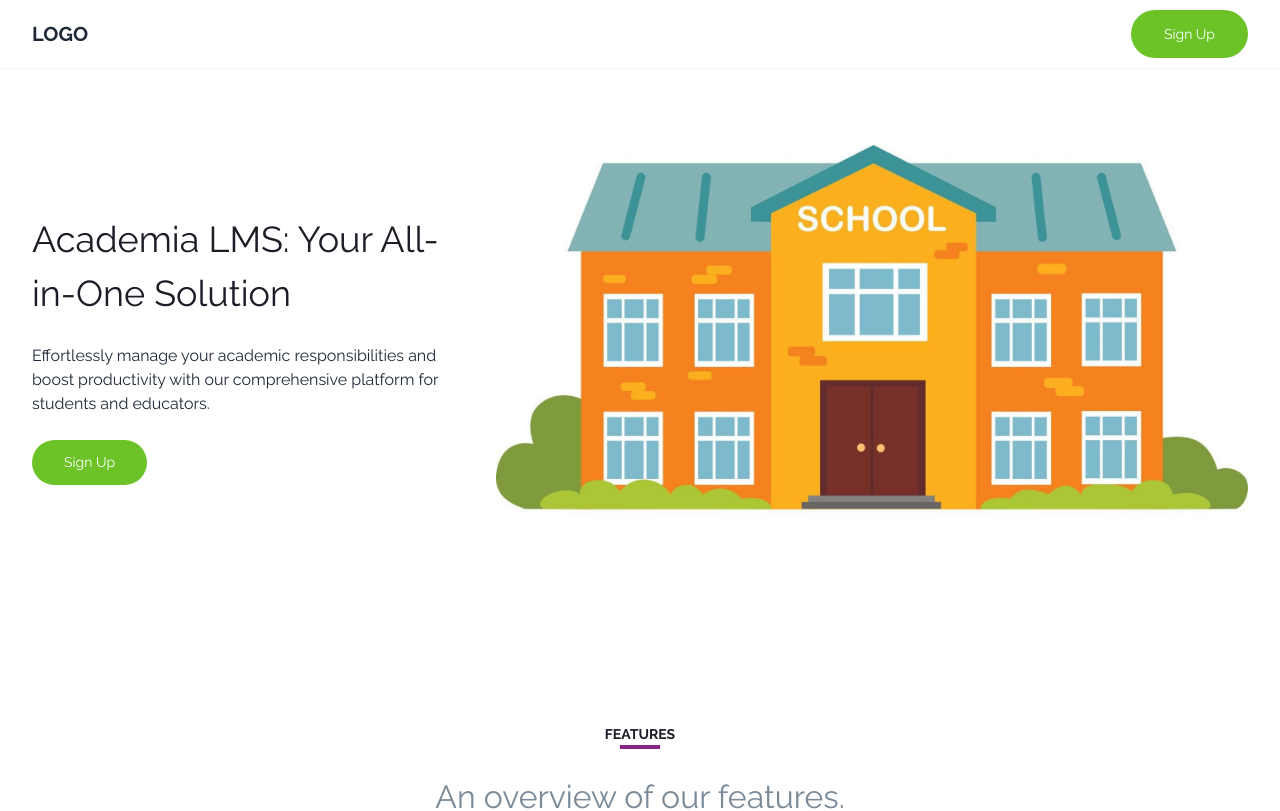
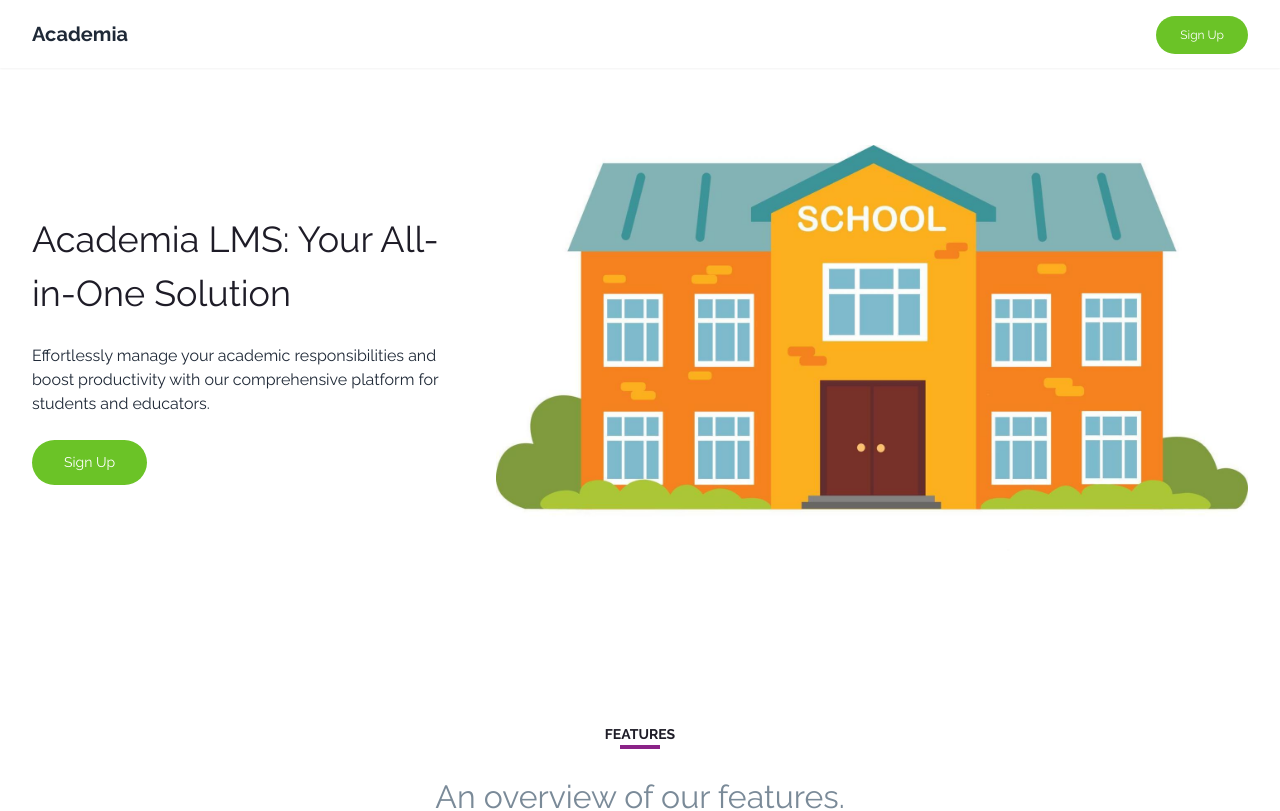
Before and after one commit to Bridgetamana/Academia-LMS, a Next.js app: page / in a window 1280 px wide. Shown: the top 811 px of the page. Built offline with nearby package versions, Linux system fonts and the light colour scheme.

Commit message:
Add logo to navbar

```diff
--- a/app/_layouts/UserDashboardLayout.jsx
+++ b/app/_layouts/UserDashboardLayout.jsx
@@ -1,15 +1,15 @@
-import { DashboardSider, DashNav } from "@/app/components/common";
+// import { DashboardSider, DashNav } from "@/app/components/common";
 
-export const UserDashboardLayout = ({ children }) => {
-  return (
-    <section className="drawer lg:drawer-open bg-[#DFE9F3] text-black mx-auto max-w-[1640px]">
-      {/* bg-[#FAFAFA] */}
-      <input id="my-drawer-2" type="checkbox" className="drawer-toggle" />
-      <div className="drawer-content">
-        <DashNav />
-        {children}
-      </div>
-      <DashboardSider />
-    </section>
-  );
-};
+// export const UserDashboardLayout = ({ children }) => {
+//   return (
+//     <section className="drawer lg:drawer-open bg-[#DFE9F3] text-black mx-auto max-w-[1640px]">
+//       {/* bg-[#FAFAFA] */}
+//       <input id="my-drawer-2" type="checkbox" className="drawer-toggle" />
+//       <div className="drawer-content">
+//         <DashNav />
+//         {children}
+//       </div>
+//       <DashboardSider />
+//     </section>
+//   );
+// };
--- a/app/_layouts/index.js
+++ b/app/_layouts/index.js
@@ -1,3 +1,3 @@
 export { BaseLayout } from "./BaseLayout";
 export { AuthLayout } from "./AuthLayout";
-export { UserDashboardLayout } from "./UserDashboardLayout";
+// export { UserDashboardLayout } from "./UserDashboardLayout";
--- a/app/components/Dashboard/User/Dashboard.jsx
+++ b/app/components/Dashboard/User/Dashboard.jsx
@@ -1,15 +1,15 @@
-import { UserDashboardLayout } from "@/app/_layouts";
-import React from "react";
+// import { UserDashboardLayout } from "@/app/_layouts";
+// import React from "react";
 
-const Dashboard = () => {
-  return (
-    <UserDashboardLayout>
-      <section className="max-w-[1640px] flex flex-col gap-6 px-6 py-4 pb-8 md:h-screen overflow-y-scroll">
-        {/* bg-[#FAFAFA] */}
-        <div>Dashboard</div>
-      </section>
-    </UserDashboardLayout>
-  );
-};
+// const Dashboard = () => {
+//   return (
+//     <UserDashboardLayout>
+//       <section className="max-w-[1640px] flex flex-col gap-6 px-6 py-4 pb-8 md:h-screen overflow-y-scroll">
+//         {/* bg-[#FAFAFA] */}
+//         <div>Dashboard</div>
+//       </section>
+//     </UserDashboardLayout>
+//   );
+// };
 
-export default Dashboard;
+// export default Dashboard;
--- a/app/components/common/Navbar.jsx
+++ b/app/components/common/Navbar.jsx
@@ -1,6 +1,5 @@
 "use client";
 
-import Image from "next/image";
 import Link from "next/link";
 
 const Navbar = () => {
@@ -9,13 +8,13 @@ const Navbar = () => {
       <div className="items-center max-w-screen-2xl mx-auto flex justify-between p-4 lg:p-0">
         <div className="flex items-center  px-4 md:px-8 justify-between py-3 md:py-5 md:block">
           <Link href="/" className="font-semibold text-xl">
-            LOGO
+            <p>Academia</p>
           </Link>
         </div>
         <div className="md:px-8">
           <Link
             href="/signup"
-            className="py-2 px-8 btn btn-ghost font-medium text-[14px] text-white bg-academia-primary hover:bg-academia-primary/90 rounded-[24px] "
+            className="py-3 px-6 font-medium text-[12px] text-white bg-academia-primary hover:bg-academia-primary/90 rounded-[24px] "
           >
             Sign Up
           </Link>
```
